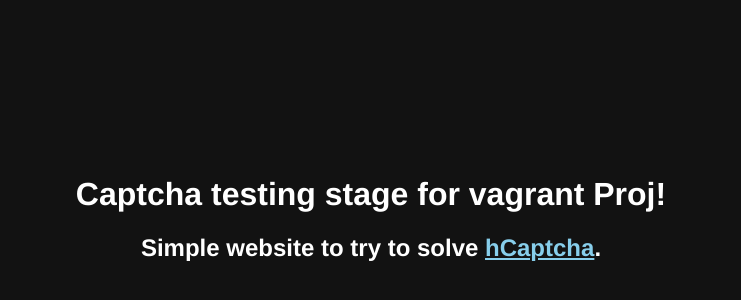
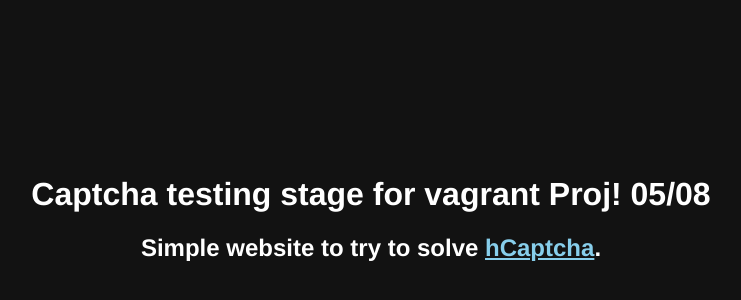
Before and after one commit to Nippybear/captcha-solver-python, a plain HTML site: page index.html in a window 1280 px wide. Shown: the part 182-482 px from the top of the page, without its empty margins (269-1010 px from the left). Drawn offline with Linux system fonts and the light colour scheme.

Commit message:
new commit today

```diff
--- a/index.html
+++ b/index.html
@@ -10,7 +10,7 @@
   </head>
 
   <body>
-    <h1>Captcha testing stage for vagrant Proj!</h1>
+    <h1>Captcha testing stage for vagrant Proj! 05/08</h1>
     <h2>Simple website to try to solve <a href="https://hCaptcha.com/?r=33d464cbbb54" target="_blank">hCaptcha</a>.</h2>
     <div class="h-captcha" data-sitekey="9a5da798-adac-4c50-9c7e-79d9f92bd4c0" data-theme="dark"></div>
   </body>
```
